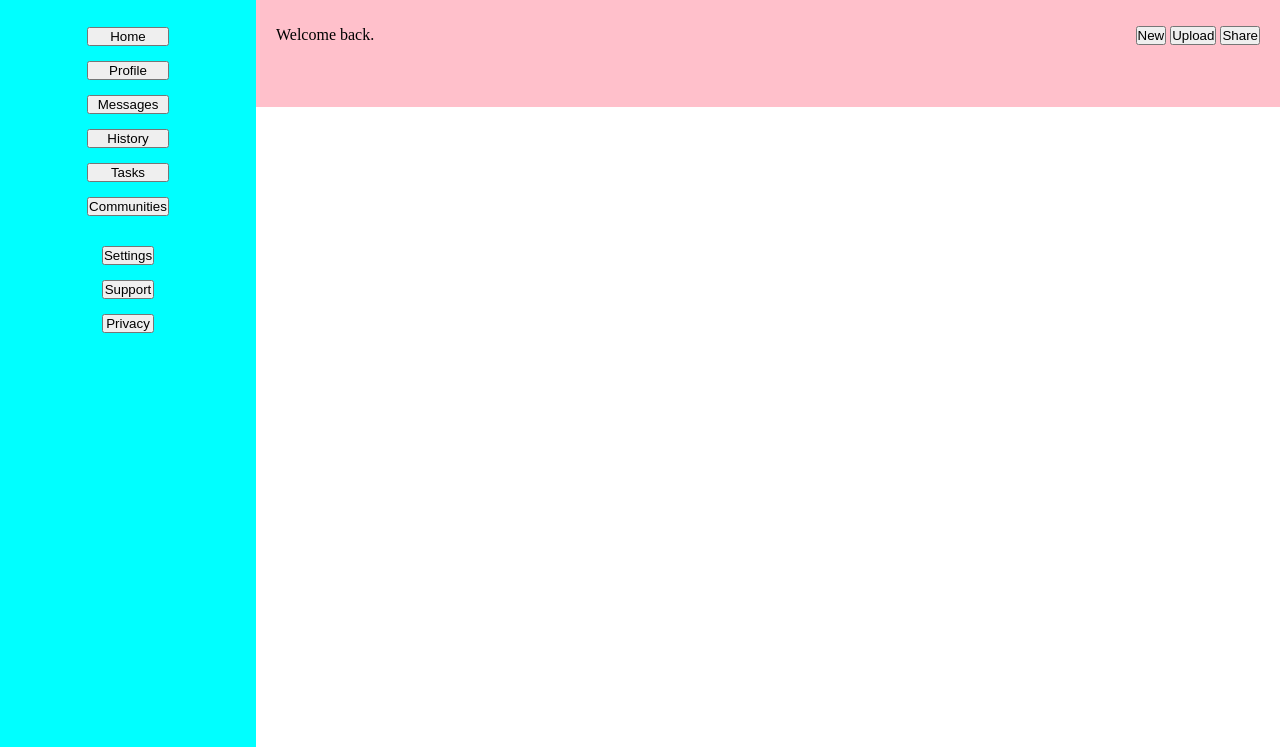
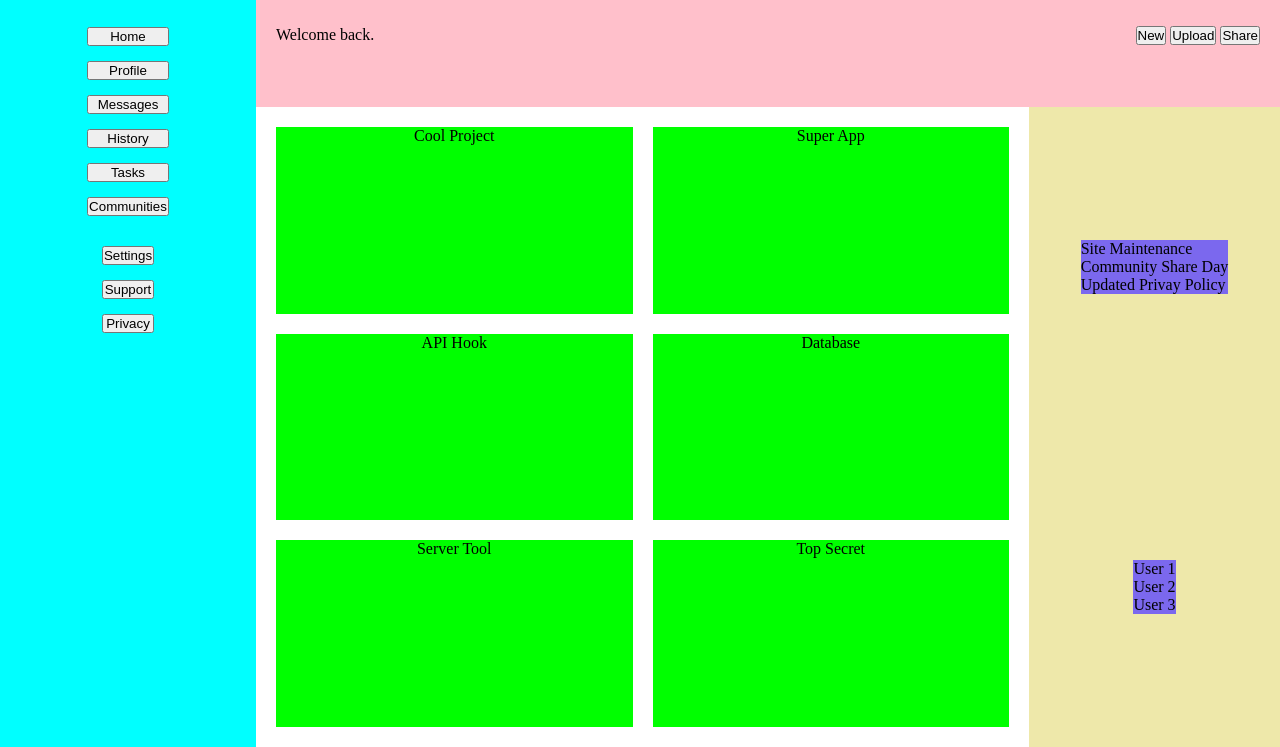
Before and after one commit to TedV4/admin-dashboard, a plain HTML site: page index.html in a window 1280 px wide. Shown: the part 53-800 px from the top of the page. Drawn offline with Linux system fonts and the light colour scheme.

Commit message:
Add card container, project cards, and activity cards.

```diff
--- a/index.html
+++ b/index.html
@@ -51,6 +51,30 @@
                 <button>Privacy</button>
             </div>
         </div>
+
+        <div class="card-container">
+                <div class="project-container">
+                    <div class="project-card">Cool Project</div>
+                    <div class="project-card">Super App</div>
+                    <div class="project-card">API Hook</div>
+                    <div class="project-card">Database</div>
+                    <div class="project-card">Server Tool</div>
+                    <div class="project-card">Top Secret</div>
+                </div>
+
+                <div class="activity-container">
+                    <div class="announcements">
+                        <div>Site Maintenance</div>
+                        <div>Community Share Day</div>
+                        <div>Updated Privay Policy</div>
+                    </div>
+                    <div class="trending">
+                        <div>User 1</div>
+                        <div>User 2</div>
+                        <div>User 3</div>
+                    </div>
+                </div>
+        </div>
     </div>
 </body>
 
```
